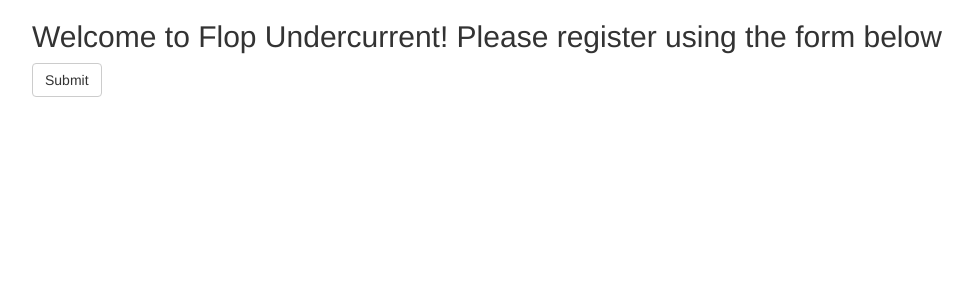
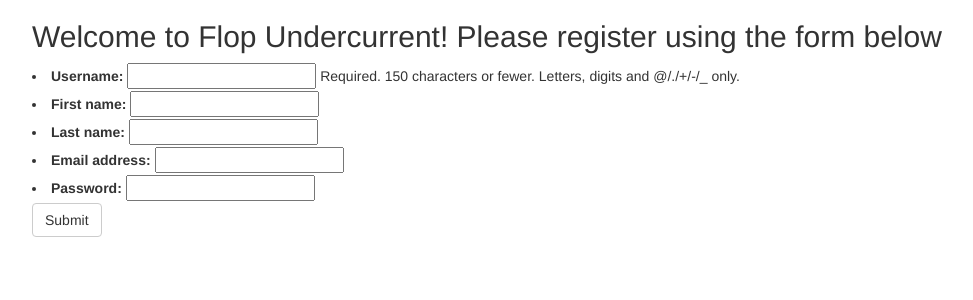
Before and after one commit to sateigen/question-box, a Django app: template flop/templates/flop/register.html in a window 1280 px wide. Shown: the part 50-350 px from the top of the page, without its empty margins (148-1121 px from the left). Run offline with Django 3.2, Linux system fonts and the light colour scheme; the template is opened without the code that fills it: values that come from a table or form of the project are taken from there, others are empty; some libraries are stand-ins or nearby versions.

Commit message:
Added form to include first_name and last_name to registration

```diff
--- /dev/null
+++ b/flop/forms.py
@@ -0,0 +1,12 @@
+from django.contrib.auth.models import User
+from django import forms
+
+
+class UserForm(forms.ModelForm):
+    password = forms.CharField(widget=forms.PasswordInput())
+    first_name = forms.CharField(max_length=20)
+    last_name = forms.CharField(max_length=20)
+
+    class Meta:
+        model = User
+        fields = ('username', 'first_name', 'last_name', 'email', 'password')
--- a/flop/templates/flop/register.html
+++ b/flop/templates/flop/register.html
@@ -6,7 +6,8 @@
     <h2>Welcome to Flop Undercurrent! Please register using the form below</h2>
     <div class="form-group-row card-block inline text-justify">
       <form method="post" action="">
-        {% csrf_token %} {{ userform.as_p }}
+        {% csrf_token %}
+        {{userform.as_ul}}
         <button type="submit" class="btn btn-default">Submit</button>
       </form>
     </div>
--- a/flop/views.py
+++ b/flop/views.py
@@ -7,6 +7,7 @@ from .models import Question, Answer, Comment, Tag
 from django.contrib.auth.models import User
 from .serializers import QuestionSerializer, AnswerSerializer, CommentSerializer, TagSerializer
 from rest_framework import viewsets
+from .forms import UserForm
 
 
 class QuestionDetailView(DetailView):
@@ -51,13 +52,13 @@ class TagViewSet(viewsets.ModelViewSet):
 
 def register(request):
     if request.method == 'POST':
-        user_form = UserCreationForm(request.POST, prefix='user')
+        user_form = UserForm(request.POST)
         if user_form.is_valid():
             user = user_form.save(commit=False)
             user.save()
             return HttpResponseRedirect('/')
     else:
-        user_form = UserCreationForm(prefix='user')
+        user_form = UserForm()
     context = {'userform': user_form}
     return render(request, 'flop/register.html', context)
 
```
